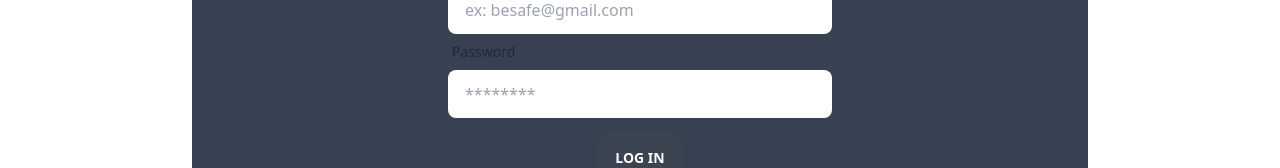
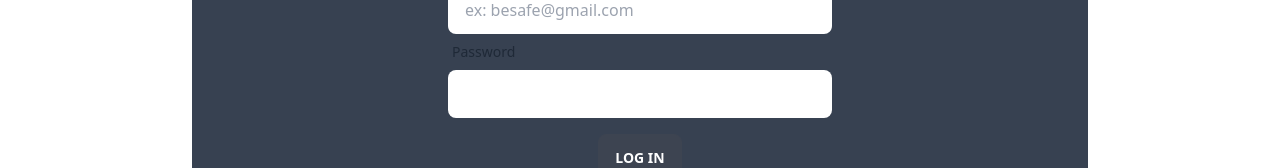
Before and after one commit to MrKenma/ProjetSC_BackOffice, a React (Create React App) app in the folder back_office/: page /login in a window 1280 px wide. Shown: the part 226-394 px from the top of the page. Built offline with nearby package versions, Linux system fonts and the light colour scheme.

Commit message:
formats formulaires

```diff
--- a/back_office/src/components/Login.jsx
+++ b/back_office/src/components/Login.jsx
@@ -10,13 +10,13 @@ class Login extends React.Component{
                         <label className="label" htmlFor="name">
                             <span className="label-text">Identifiant</span>
                         </label>
-                        <input id="name" type="text" placeholder="ex: besafe@gmail.com" className="input" />
+                        <input id="name" type="email" placeholder="ex: besafe@gmail.com" className="input" />
                     </div>
                     <div className="form-control max-w-sm mx-auto">
                         <label className="label" htmlFor="name">
                             <span className="label-text">Password</span>
                         </label>
-                        <input id="name" type="text" placeholder="********" className="input" />
+                        <input id="name" type="password" placeholder="" className="input" />
                     </div>
                     <button type="submit" className="btn my-4">Log In</button>
                 </form>
--- a/back_office/src/pages/PartierForm.jsx
+++ b/back_office/src/pages/PartierForm.jsx
@@ -164,7 +164,7 @@ class PartierForm extends React.Component {
                         <label className="label" htmlFor="emailAddress">
                             <span className="label-text">E-mail address</span>
                         </label>
-                        <input id="emailAddress" type="text" placeholder="ex: tom.beSafe@gmail.com" className="input placeholder-gray-500 text-gray-200"
+                        <input id="emailAddress" type="email" placeholder="ex: tom.beSafe@gmail.com" className="input placeholder-gray-500 text-gray-200"
                                value={this.state.emailAddress} onChange={this.handleInputChange} />
                         <span className="text-red-600 mr-auto ml-2 my-1 text-sm italic">{this.state.emailAddressError}</span>
                     </div>
@@ -180,7 +180,7 @@ class PartierForm extends React.Component {
                         <label className="label" htmlFor="password">
                             <span className="label-text">Password</span>
                         </label>
-                        <input id="password" type="text" placeholder="********" className="input placeholder-gray-500 text-gray-200"
+                        <input id="password" type="password" placeholder="********" className="input placeholder-gray-500 text-gray-200"
                                value={this.state.password} onChange={this.handleInputChange} />
                         <span className="text-red-600 mr-auto ml-2 my-1 text-sm italic">{this.state.passwordError}</span>
                     </div>
@@ -204,7 +204,7 @@ class PartierForm extends React.Component {
                         <label className="label" htmlFor="name">
                             <span className="label-text">Profile picture</span>
                         </label>
-                        <input type="file" label="Choose file" name="file" onChange={(e)=>this.handleFile(e)}/>
+                        <input type="file" label="Choose file" accept=".png, .jpeg" name="file" onChange={(e)=>this.handleFile(e)}/>
                         <span className="text-red-600 mr-auto ml-2 my-1 text-sm italic">{this.state.pictureError}</span>
                     </div>
                     <div className="form-control max-w-sm mx-auto">
@@ -235,7 +235,7 @@ class PartierForm extends React.Component {
                         <label className="label" htmlFor="addressZipCode">
                             <span className="label-text">Zip code</span>
                         </label>
-                        <input id="addressZipCode" type="text" placeholder="****" className="input placeholder-gray-500 text-gray-200"
+                        <input id="addressZipCode" type="text" placeholder="5002" className="input placeholder-gray-500 text-gray-200"
                                value={this.state.addressZipCode} onChange={this.handleInputChange} />
                         <span className="text-red-600 mr-auto ml-2 my-1 text-sm italic">{this.state.addressZipCodeError}</span>
                     </div>
```
